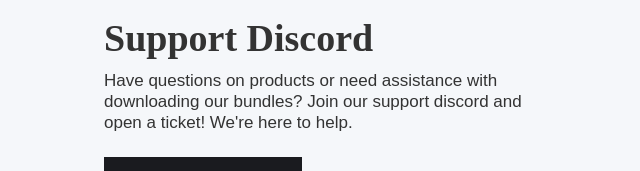
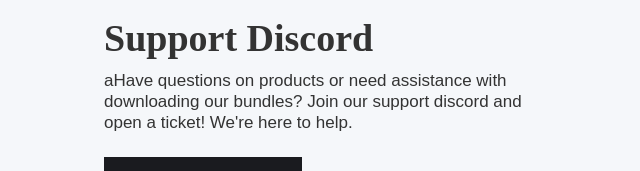
Before and after one commit to pixelgenerationlab/minecraftspawn, a plain HTML site: page about.html in a window 1280 px wide. Shown: the part 640-811 px from the top of the page, 66-706 px from the left. Drawn offline with nearby package versions, Linux system fonts and the light colour scheme; a script that the page names is missing.

Commit message:
Update about.html

```diff
--- a/about.html
+++ b/about.html
@@ -70,7 +70,7 @@
       <div class="hero-wrapper-3">
         <div class="hero-split-3">
           <h1 class="heading-5">Support Discord</h1>
-          <p class="margin-bottom-24px-5">Have questions on products or need assistance with downloading our bundles? Join our support discord and open a ticket! We&#x27;re here to help.</p>
+          <p class="margin-bottom-24px-5">aHave questions on products or need assistance with downloading our bundles? Join our support discord and open a ticket! We&#x27;re here to help.</p>
           <a href="https://discord.gg/4nePasCQQh" class="button-primary-5 w-button">Join our discord</a>
         </div>
         <div class="hero-split-3"><img src="images/minecraft-spawn-background-image.png" loading="lazy" sizes="(max-width: 479px) 87vw, 225.5902862548828px" srcset="images/minecraft-spawn-background-image-p-500.png 500w, images/minecraft-spawn-background-image.png 637w" alt="" class="shadow-two-3"></div>
```
